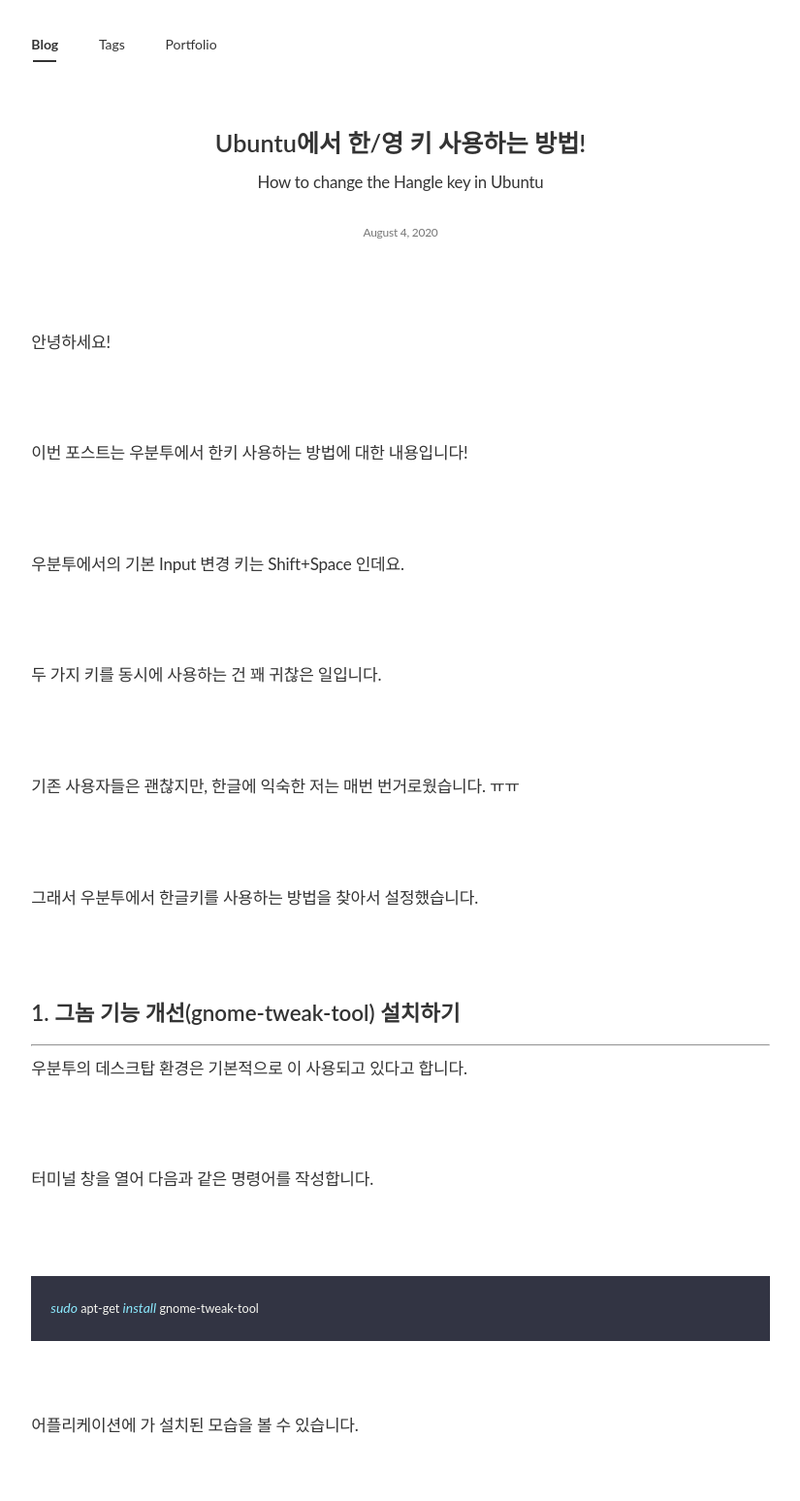
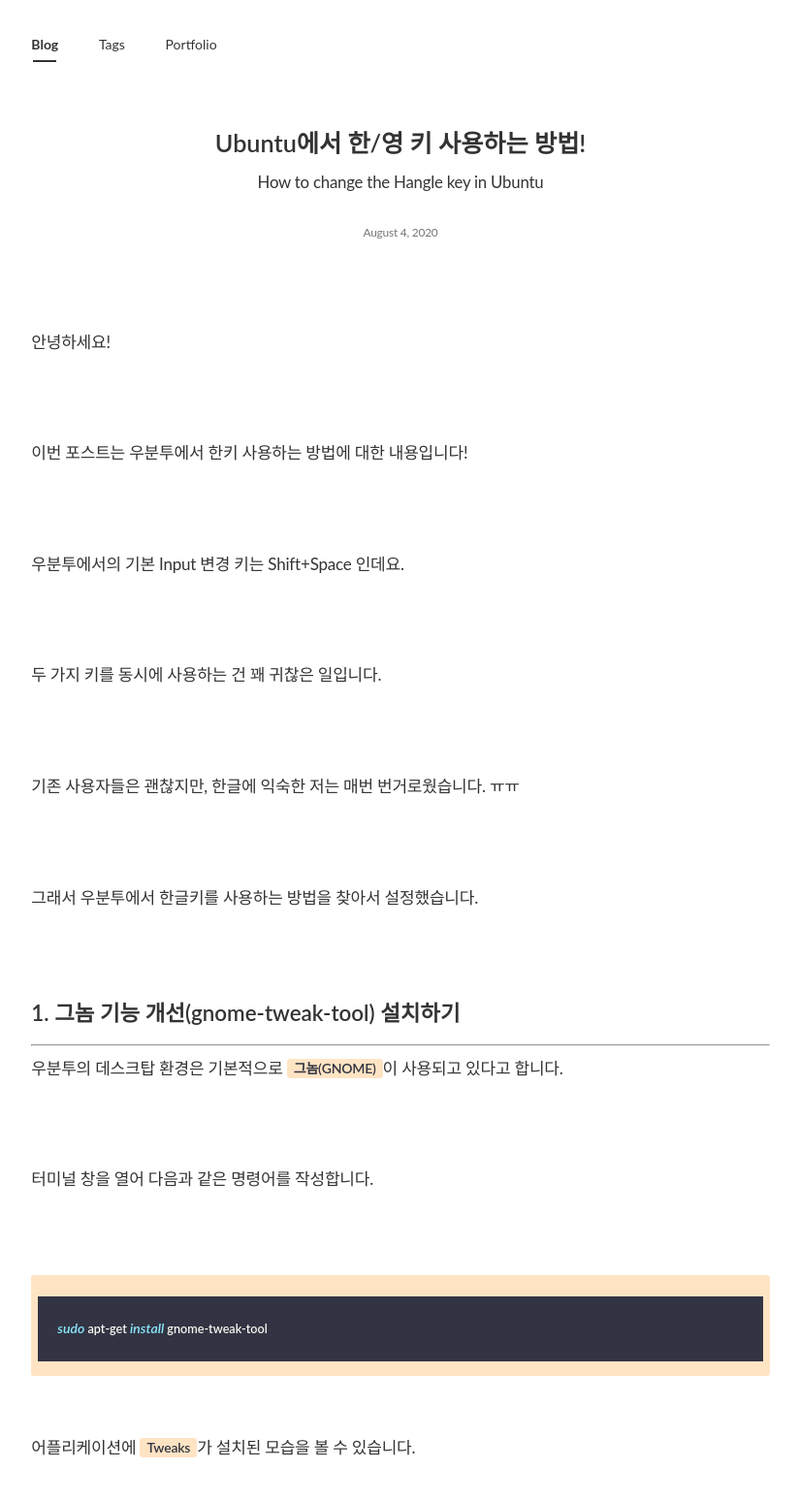
Before and after one commit to PEBpung/PEBpung.github.io, a Jekyll site: the page built from _posts/2020-08-04-ubuntu-hangle-setting.md, in a window 1280 px wide. Shown: the top 1548 px of the page at 97% size, without its empty margins (227-1052 px from the left). Built offline with Jekyll 4.4.1, drawn with Linux system fonts in a browser that asks for light colours; nearby versions of some CDN libraries; some web fonts are replaced; comment, search, counter and statistics services are not loaded; grey boxes are pictures that could not be loaded.

Commit message:
style: highlighter 배경 변경

```diff
--- a/_sass/base/_global.scss
+++ b/_sass/base/_global.scss
@@ -141,10 +141,10 @@
 	display: none;
 }
 .highlighter-rouge {
-    font-size: 0rem;
-    color: $theme-bright;
-    background-color: $dt-code-cell-background;
+    color: $dt-code-cell-background;
+    background-color: $theme-bright;
     padding: .1em .5em;
+	font-weight: 600;
     border-radius: 3px;
 }
 .tag {
```
